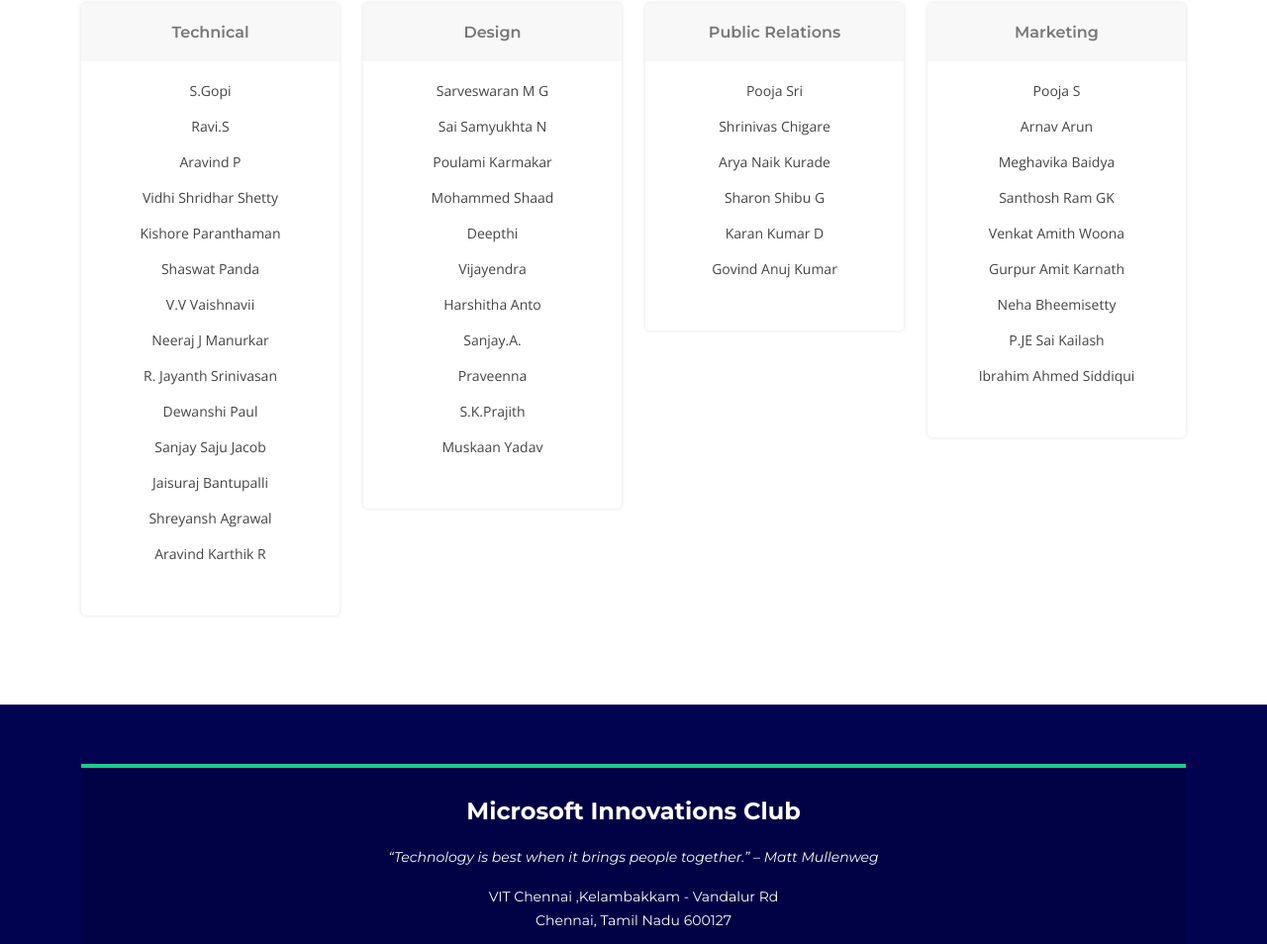
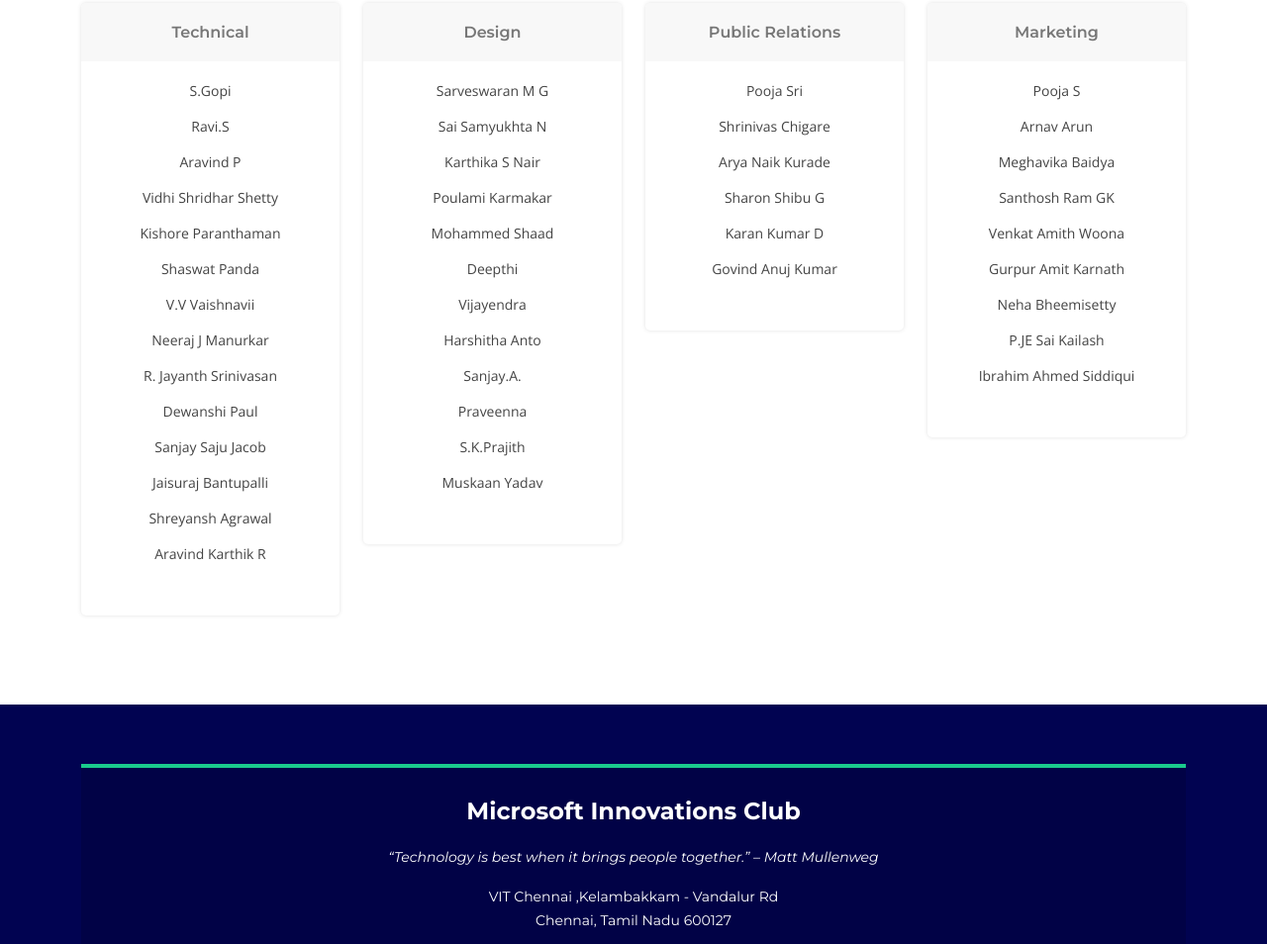
Before and after one commit to micvitc/micvitc.github.io-old, a plain HTML site: page team.html in a window 1280 px wide. Shown: the part 3712-4666 px from the top of the page at 99% size. Drawn offline with nearby package versions, Linux system fonts and the light colour scheme.

Commit message:
Update team.html

```diff
--- a/team.html
+++ b/team.html
@@ -367,6 +367,7 @@
             <ul>
               <li>Sarveswaran M G</li>
               <li>Sai Samyukhta N</li>
+              <li>Karthika S Nair</li>
               <li>Poulami Karmakar</li>
               <li>Mohammed Shaad</li>
               <li>Deepthi</li>
```
